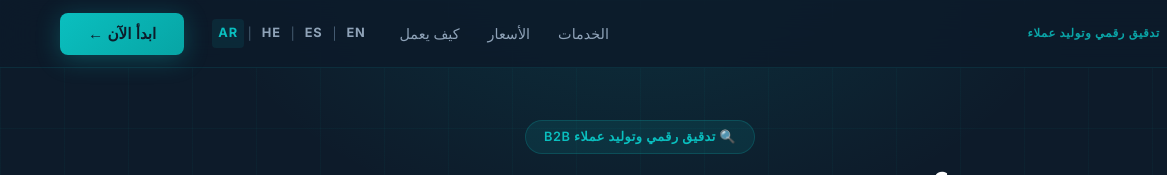
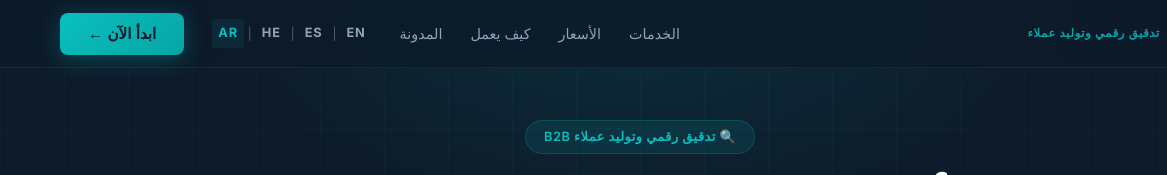
Before and after one commit to Titus9123/clarvix-landing, a plain HTML site: page ar.html in a window 1280 px wide. Shown: the top 175 px of the page, 0-1167 px from the left. Drawn offline with Linux system fonts and the light colour scheme.

Commit message:
Update ar.html — blog, nav, sitemap

```diff
--- a/ar.html
+++ b/ar.html
@@ -99,6 +99,7 @@
         <a href="#services" class="nav-link">الخدمات</a>
         <a href="#pricing" class="nav-link">الأسعار</a>
         <a href="#how-it-works" class="nav-link">كيف يعمل</a>
+        <a href="/blog/" class="nav-link">المدونة</a>
         <div class="lang-toggle">
           <a href="index.html" class="lang-btn" onclick="localStorage.setItem('clarvix_lang','en')">EN</a><span class="lang-sep">|</span>
           <a href="es.html" class="lang-btn" onclick="localStorage.setItem('clarvix_lang','es')">ES</a><span class="lang-sep">|</span>
```
